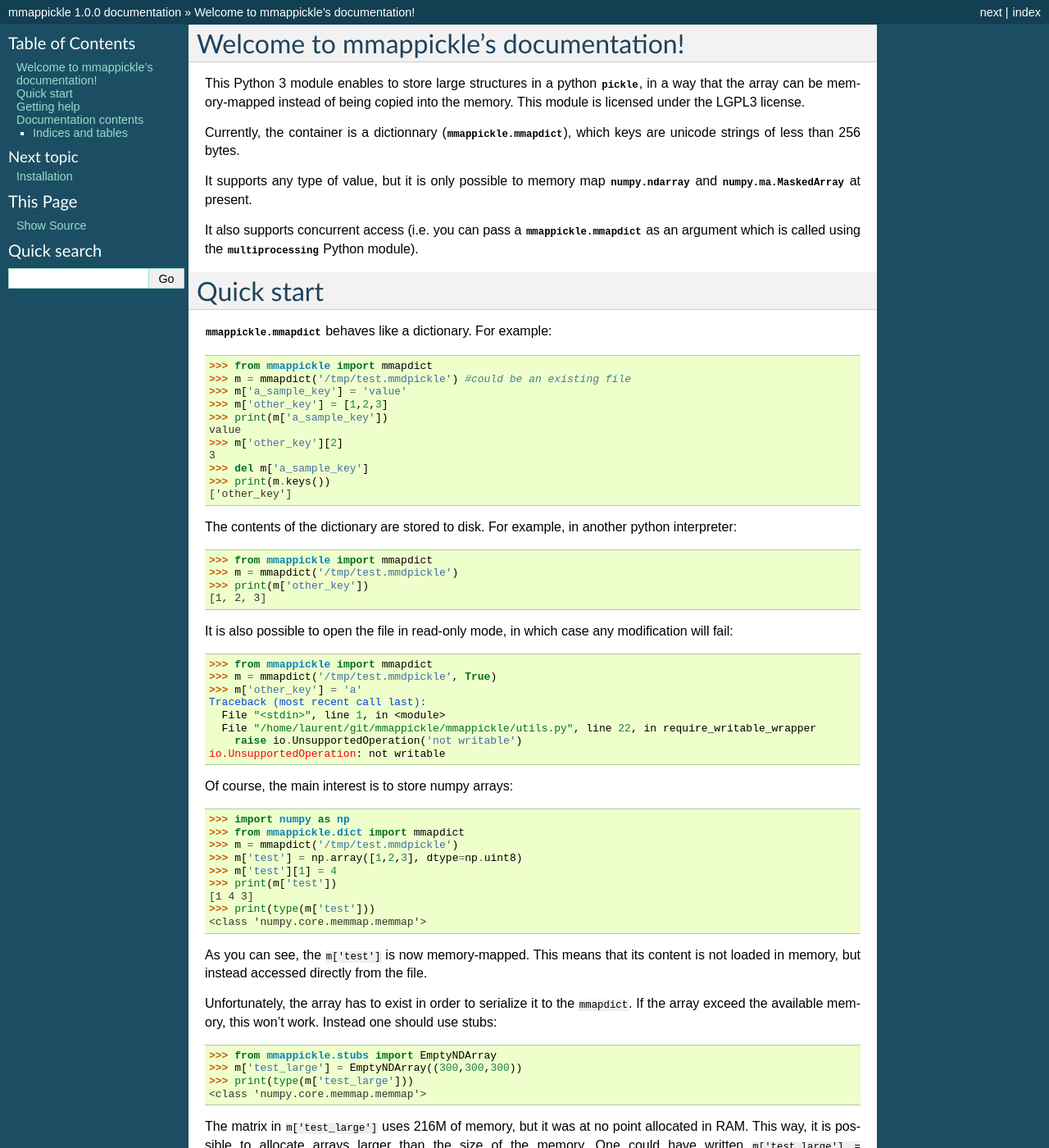
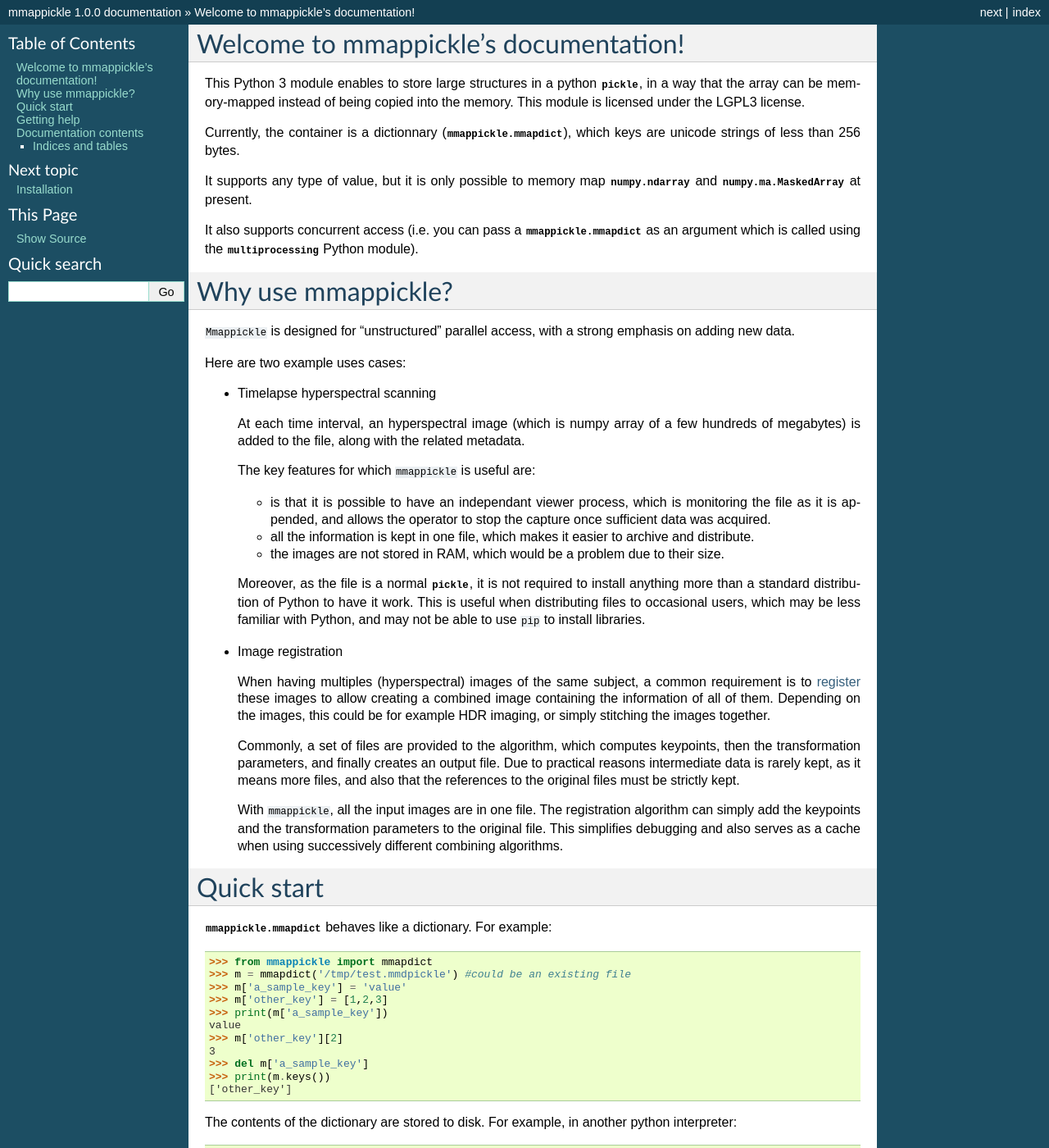
Before and after one commit to UniNE-CHYN/mmappickle, a Sphinx documentation site: the page built from doc/source/index.rst, in a window 1280 px wide and 1400 px high. Shown: the whole window at 82% size. Built offline with Sphinx 7.4.7, drawn with Linux system fonts in a browser that asks for light colours.

Commit message:
Add use cases to the documentation main page

```diff
--- a/doc/source/index.rst
+++ b/doc/source/index.rst
@@ -8,6 +8,35 @@ Currently, the container is a dictionnary (:class:`mmappickle.mmapdict`), which
 It supports any type of value, but it is only possible to memory map :class:`numpy.ndarray` and :class:`numpy.ma.MaskedArray` at present.
 
 It also supports concurrent access (i.e. you can pass a :class:`mmappickle.mmapdict` as an argument which is called using the :mod:`multiprocessing` Python module).
+
+Why use mmappickle?
+===================
+
+``Mmappickle`` is designed for "unstructured" parallel access, with a strong emphasis on adding new data.
+
+Here are two example uses cases:
+
+- Timelapse hyperspectral scanning
+
+  At each time interval, an hyperspectral image (which is numpy array of a few hundreds of megabytes) is added to the file, along with the related metadata.
+
+  The key features for which ``mmappickle`` is useful are:
+
+  - is that it is possible to have an independant viewer process, which is monitoring the file as it is appended, and allows the operator to stop the capture once sufficient data was acquired.
+  - all the information is kept in one file, which makes it easier to archive and distribute.
+  - the images are not stored in RAM, which would be a problem due to their size.
+
+  Moreover, as the file is a normal :mod:`pickle`, it is not required to install anything more than a standard distribution of Python to have it work. This is useful when distributing files to occasional users, which may be less familiar with Python, and may not be able to use ``pip`` to install libraries.
+
+- Image registration
+
+  When having multiples (hyperspectral) images of the same subject, a common requirement is to `register <https://en.wikipedia.org/wiki/Image_registration>`_ these images to allow creating a combined image containing the information of all of them. Depending on the images, this could be for example HDR imaging, or simply stitching the images together.
+
+  Commonly, a set of files are provided to the algorithm, which computes keypoints, then the transformation parameters, and finally creates an output file. Due to practical reasons intermediate data is rarely kept, as it means more files, and also that the references to the original files must be strictly kept.
+
+  With ``mmappickle``, all the input images are in one file. The registration algorithm can simply add the keypoints and the transformation parameters to the original file. This simplifies debugging and also serves as a cache when using successively different combining algorithms.
+
+
 
 Quick start
 ===========
```
